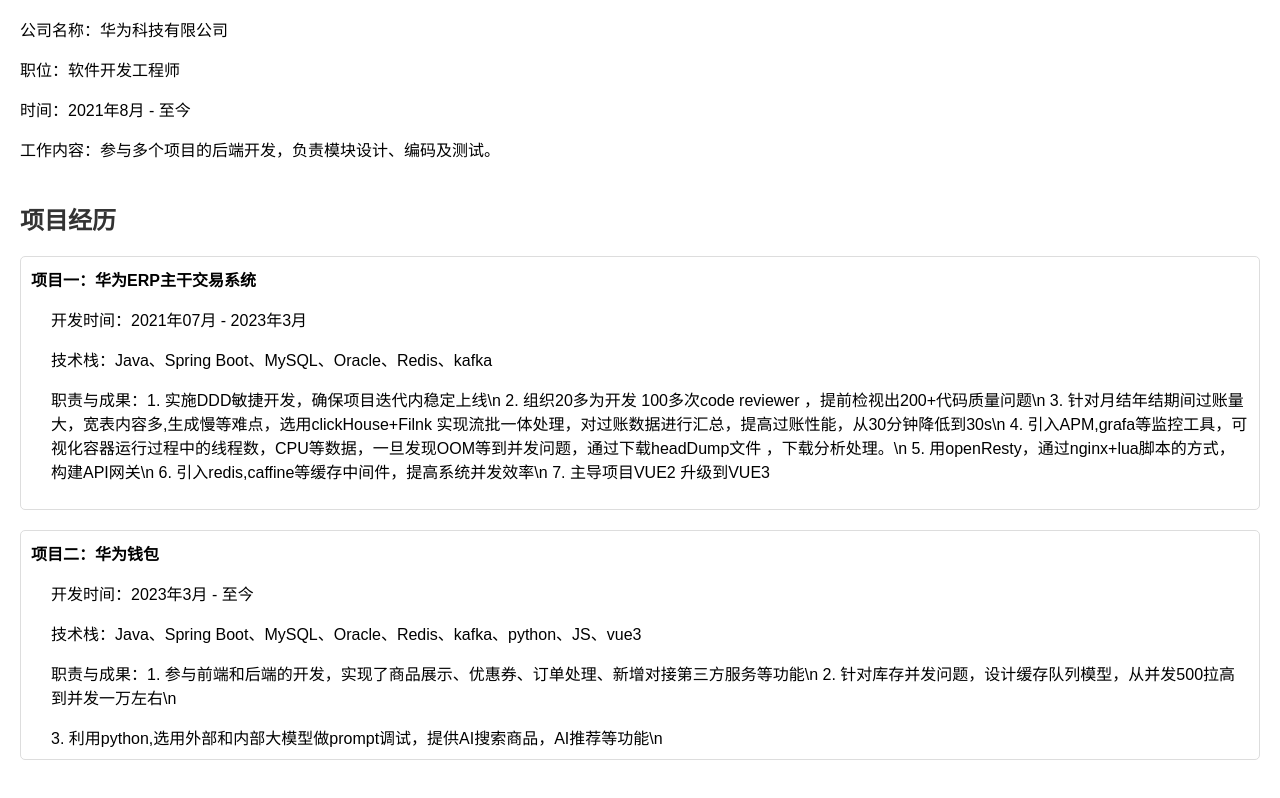
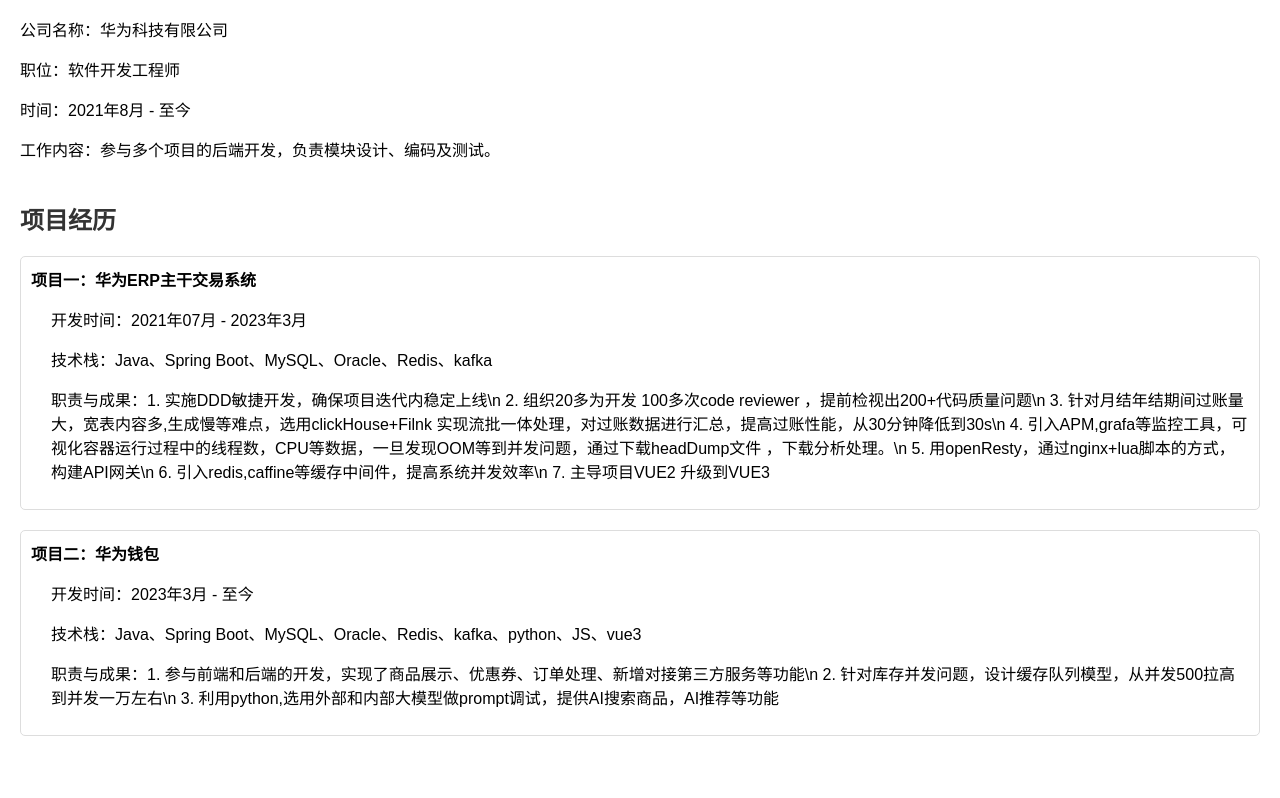
Before and after one commit to codecheng199/codecheng199.github.io, a plain HTML site: page index.html in a window 1280 px wide. Shown: the part 576-1374 px from the top of the page. After the commit the page ends 1352 px from the top, so only its background shows below. Drawn offline with Linux system fonts and the light colour scheme.

Commit message:
Update index.html

```diff
--- a/index.html
+++ b/index.html
@@ -34,6 +34,7 @@
     </style>
 </head>
 <body>
+
 
     <section>
         <h2>教育经历</h2>
@@ -88,8 +89,8 @@
                 <p>开发时间：2023年3月 - 至今</p>
                 <p>技术栈：Java、Spring Boot、MySQL、Oracle、Redis、kafka、python、JS、vue3</p>
                 <p>职责与成果：1.    参与前端和后端的开发，实现了商品展示、优惠券、订单处理、新增对接第三方服务等功能\n
-                              2.    针对库存并发问题，设计缓存队列模型，从并发500拉高到并发一万左右\n</p>
-                              3.    利用python,选用外部和内部大模型做prompt调试，提供AI搜索商品，AI推荐等功能\n
+                              2.    针对库存并发问题，设计缓存队列模型，从并发500拉高到并发一万左右\n
+                              3.    利用python,选用外部和内部大模型做prompt调试，提供AI搜索商品，AI推荐等功能</p>
             </div>
         </div>
     </section>
```
